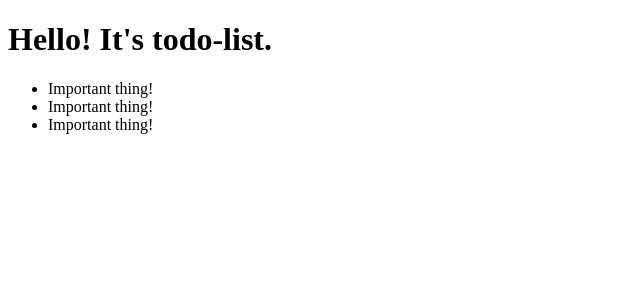
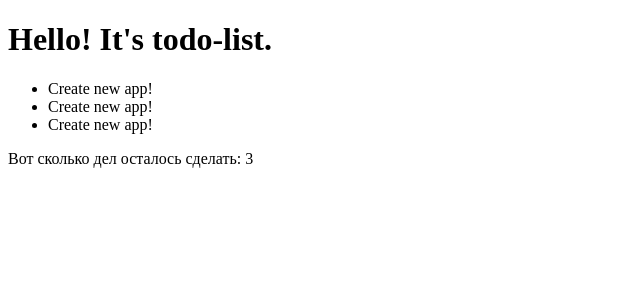
Before and after one commit to WebHeroSchool/React_app, a React (Create React App) app in the folder todo/: page / in a window 1280 px wide. Shown: the top 300 px of the page, without its empty margins (0-640 px from the left). Built offline with nearby package versions, Linux system fonts and the light colour scheme.

Commit message:
Задание #19: Props

```diff
--- a/todo/src/components/App/App.js
+++ b/todo/src/components/App/App.js
@@ -1,9 +1,13 @@
 import React from 'react';
 import ItemList from '../ItemList/ItemList.js';
+import Footer from '../Footer/Footer';
+const todoItem = "Create new app!";
+
 
 const App = () => (<div>
   <h1>Hello! It's todo-list.</h1>
-  <ItemList />
+  <ItemList todoItem={ todoItem }/>
+  <Footer todoListAll={3}/>
 </div>);
 
 
--- /dev/null
+++ b/todo/src/components/Footer/Footer.js
@@ -0,0 +1,7 @@
+import React from 'react';
+
+const Footer = ({ todoListAll }) => (
+    <span>Вот сколько дел осталось сделать: { todoListAll }</span>
+);
+
+export default Footer;
--- a/todo/src/components/Item/Item.js
+++ b/todo/src/components/Item/Item.js
@@ -1,7 +1,7 @@
 import React from 'react';
 
-const Item = () => (
-    <span>Important thing!</span>
+const Item = ({ todoItem }) => (
+    <span>{ todoItem }</span>
 );
 
 export default Item;
--- a/todo/src/components/ItemList/ItemList.js
+++ b/todo/src/components/ItemList/ItemList.js
@@ -1,11 +1,11 @@
 import React from 'react';
 import Item from '../Item/Item.js';
 
-const ItemList = () => (
+const ItemList = ({ todoItem }) => (
     <ul>
-        <li><Item /></li>
-        <li><Item /></li>
-        <li><Item /></li>
+        <li><Item todoItem={ todoItem }/></li>
+        <li><Item todoItem={ todoItem }/></li>
+        <li><Item todoItem={ todoItem }/></li>
     </ul>
 );
 
```
